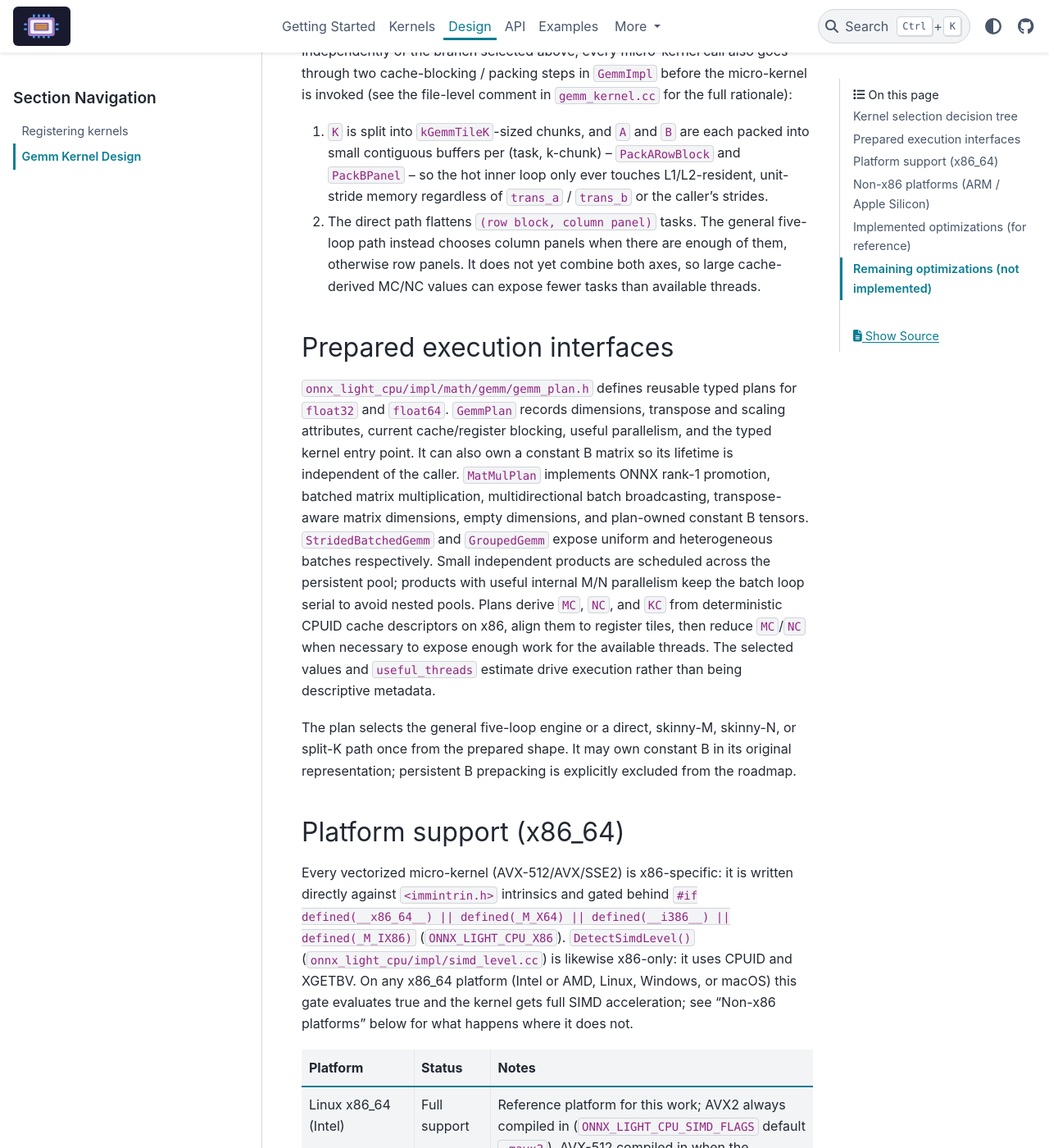
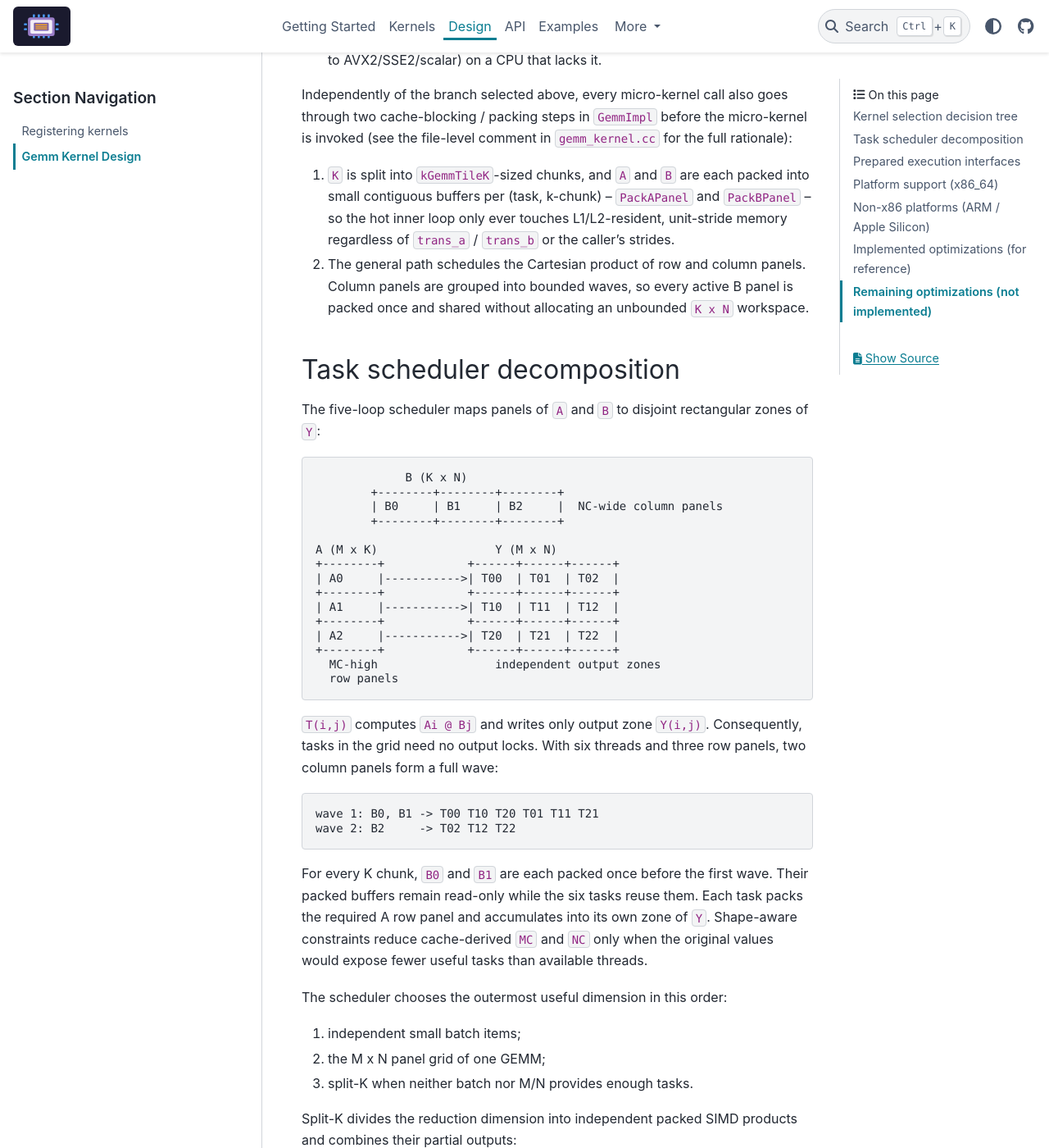
Before and after one commit to xadupre/onnx-light-cpu, a Sphinx documentation site: the page built from docs/design/gemm_kernel_design.rst, in a window 1280 px wide and 1400 px high, scrolled down 1505 px. Shown: the whole window at 82% size. Built offline with Sphinx 7.4.7 and the PyData theme 0.15.4, drawn with Linux system fonts in a browser that asks for light colours; pages that are not in the unit, such as notebooks, are missing from menus; some of the changed text lies outside the part shown.

Commit message:
Cross-link GEMM design and roadmap
Co-authored-by: Copilot <223556219+Copilot@users.noreply.github.com>

```diff
--- a/docs/design/gemm_kernel_design.rst
+++ b/docs/design/gemm_kernel_design.rst
@@ -6,7 +6,10 @@ multiplication) CPU kernel implemented in
 ``onnx_light_cpu/impl/math/gemm_kernel.cc`` and
 ``onnx_light_cpu/impl/math/gemm/avx512/gemm_kernel_avx512.cc``: how it picks a
 micro-kernel at runtime, and which further optimizations were considered but
-not (yet) implemented, with their expected gain and risk.
+not (yet) implemented, with their expected gain and risk. Delivery order,
+performance gates, and remaining work are tracked in the
+:doc:`Gemm, MatMul, and Attention roadmap
+<../next_steps/2026_08_gemm_matmul>`.
 
 Kernel selection decision tree
 -------------------------------
@@ -71,13 +74,73 @@ the full rationale):
 
 1. ``K`` is split into ``kGemmTileK``-sized chunks, and ``A`` and ``B`` are
    each packed into small contiguous buffers per (task, k-chunk) --
-   ``PackARowBlock`` and ``PackBPanel`` -- so the hot inner loop only ever
+   ``PackAPanel`` and ``PackBPanel`` -- so the hot inner loop only ever
    touches L1/L2-resident, unit-stride memory regardless of ``trans_a`` /
    ``trans_b`` or the caller's strides.
-2. The direct path flattens ``(row block, column panel)`` tasks. The general
-   five-loop path instead chooses column panels when there are enough of them,
-   otherwise row panels. It does not yet combine both axes, so large
-   cache-derived MC/NC values can expose fewer tasks than available threads.
+2. The general path schedules the Cartesian product of row and column panels.
+   Column panels are grouped into bounded waves, so every active B panel is
+   packed once and shared without allocating an unbounded ``K x N`` workspace.
+
+Task scheduler decomposition
+----------------------------
+
+The five-loop scheduler maps panels of ``A`` and ``B`` to disjoint rectangular
+zones of ``Y``:
+
+.. code-block:: text
+
+                 B (K x N)
+            +--------+--------+--------+
+            | B0     | B1     | B2     |  NC-wide column panels
+            +--------+--------+--------+
+
+    A (M x K)                 Y (M x N)
+    +--------+            +------+------+------+
+    | A0     |----------->| T00  | T01  | T02  |
+    +--------+            +------+------+------+
+    | A1     |----------->| T10  | T11  | T12  |
+    +--------+            +------+------+------+
+    | A2     |----------->| T20  | T21  | T22  |
+    +--------+            +------+------+------+
+      MC-high                 independent output zones
+      row panels
+
+``T(i,j)`` computes ``Ai @ Bj`` and writes only output zone ``Y(i,j)``.
+Consequently, tasks in the grid need no output locks. With six threads and
+three row panels, two column panels form a full wave:
+
+.. code-block:: text
+
+   wave 1: B0, B1 -> T00 T10 T20 T01 T11 T21
+   wave 2: B2     -> T02 T12 T22
+
+For every K chunk, ``B0`` and ``B1`` are each packed once before the first
+wave. Their packed buffers remain read-only while the six tasks reuse them.
+Each task packs the required A row panel and accumulates into its own zone of
+``Y``. Shape-aware constraints reduce cache-derived ``MC`` and ``NC`` only
+when the original values would expose fewer useful tasks than available
+threads.
+
+The scheduler chooses the outermost useful dimension in this order:
+
+1. independent small batch items;
+2. the M x N panel grid of one GEMM;
+3. split-K when neither batch nor M/N provides enough tasks.
+
+Split-K divides the reduction dimension into independent packed SIMD products
+and combines their partial outputs:
+
+.. code-block:: text
+
+   K = [K0 | K1 | K2]
+         |    |    |
+         v    v    v
+        P0   P1   P2  ->  Y = alpha * (P0 + P1 + P2) + beta * C
+
+When a product is already running inside a parallel batch region, nested
+split-K is disabled: the product executes its M x N grid directly, avoiding
+serial split-K partitions, temporary partial buffers, and a redundant
+reduction.
 
 Prepared execution interfaces
 -----------------------------
```
Also changed, not shown: docs/next_steps/2026_08_gemm_matmul.rst (+8 -8 lines).
